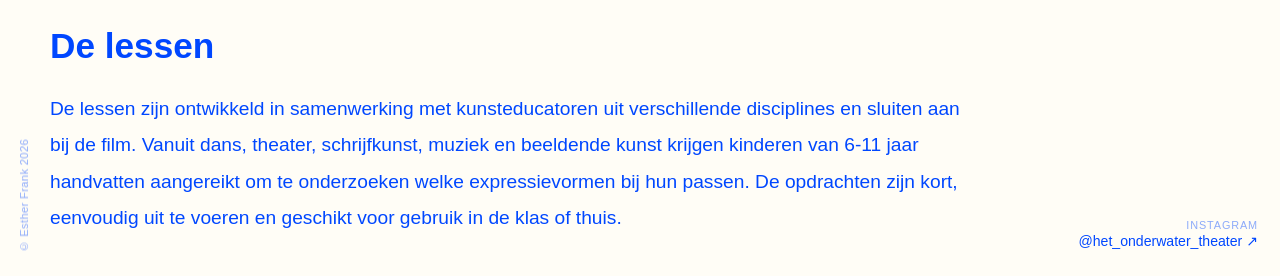
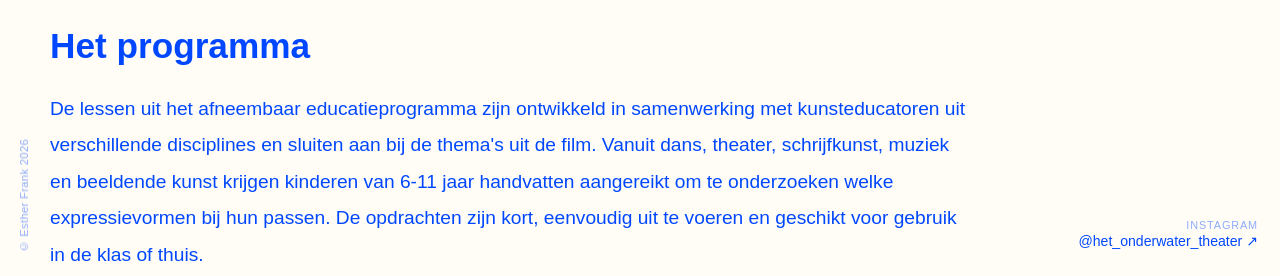
Before and after one commit to eshterfrank-bit/hetonderwatertheater, a plain HTML site: page educatieprogramma.html in a window 1280 px wide. Shown: the part 529-805 px from the top of the page. Drawn offline with Linux system fonts and the light colour scheme.

Commit message:
Update educatieprogramma.html

```diff
--- a/educatieprogramma.html
+++ b/educatieprogramma.html
@@ -543,10 +543,10 @@
       kinderen onderzoeken wat passende expressievormen zijn voor hun individu.
     </p>
 
-    <h2>De lessen</h2>
+    <h2>Het programma</h2>
 
     <p>
-      De lessen zijn ontwikkeld in samenwerking met kunsteducatoren uit verschillende disciplines en sluiten aan bij de film. Vanuit dans, theater, schrijfkunst, muziek en beeldende kunst krijgen kinderen van 6-11 jaar handvatten aangereikt om te onderzoeken welke expressievormen bij hun passen. De opdrachten zijn kort, eenvoudig uit te voeren en geschikt voor
+      De lessen uit het afneembaar educatieprogramma zijn ontwikkeld in samenwerking met kunsteducatoren uit verschillende disciplines en sluiten aan bij de thema's uit de film. Vanuit dans, theater, schrijfkunst, muziek en beeldende kunst krijgen kinderen van 6-11 jaar handvatten aangereikt om te onderzoeken welke expressievormen bij hun passen. De opdrachten zijn kort, eenvoudig uit te voeren en geschikt voor
       gebruik in de klas of thuis.
     </p>
 
```
